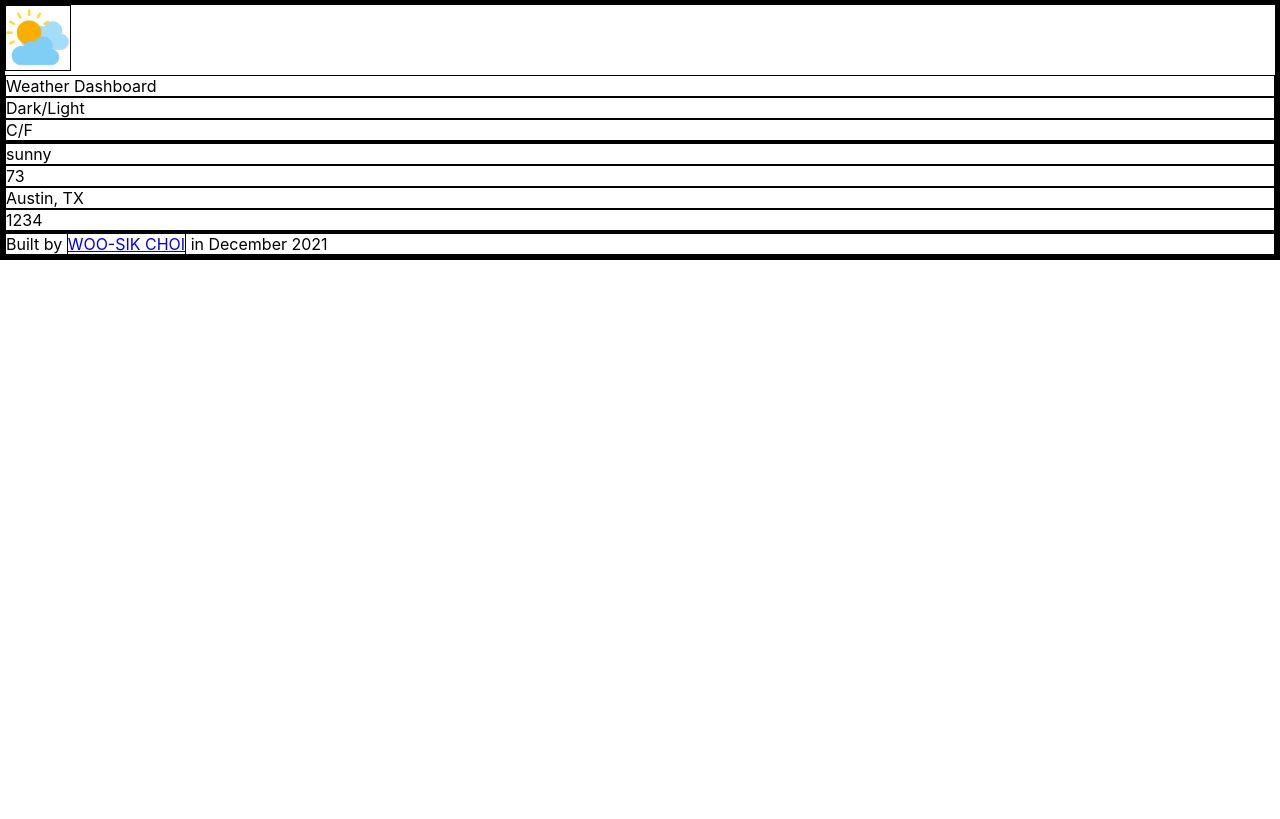
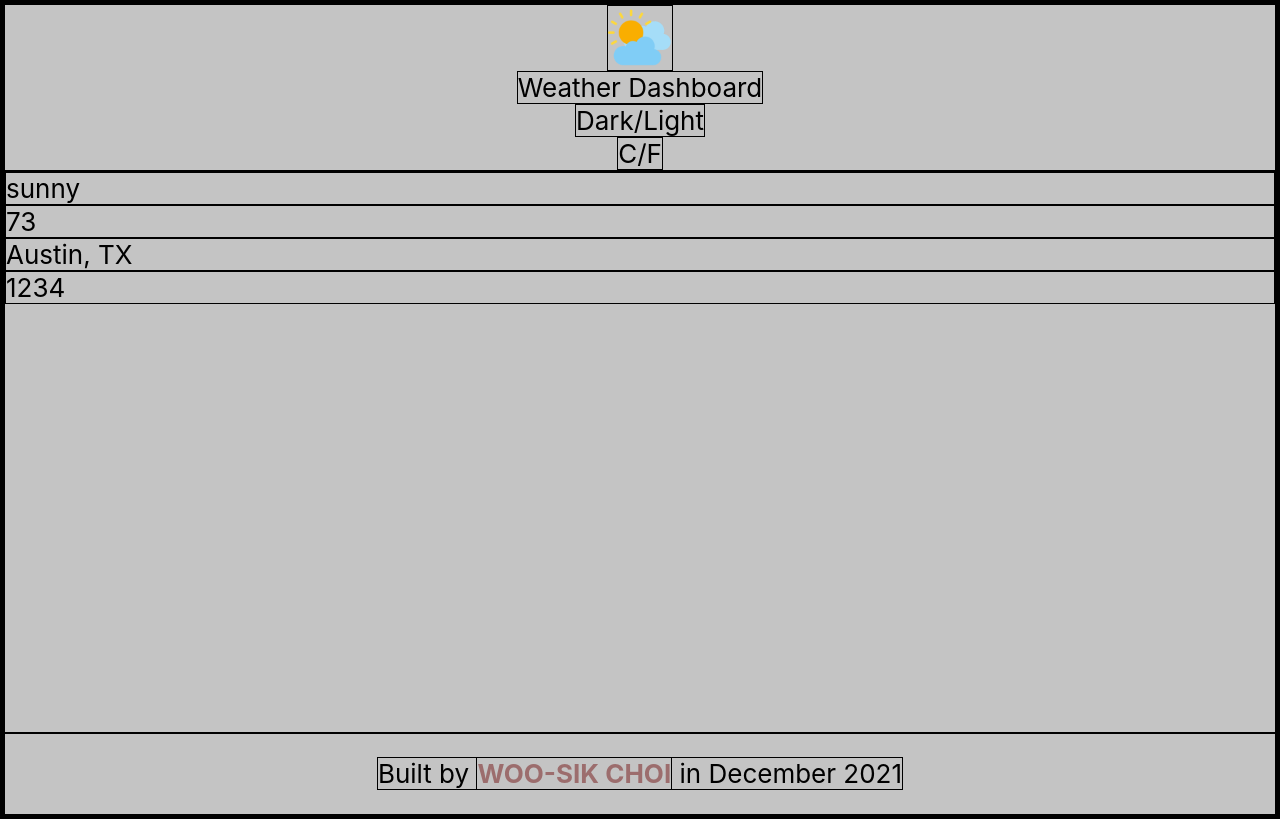
Before and after one commit to dvlprwchoi/weather-dashboard, a React (Create React App) app: page / in a window 1280 px wide. Built offline with nearby package versions, Linux system fonts and the light colour scheme.

Commit message:
Update CSS

```diff
--- a/src/App.css
+++ b/src/App.css
@@ -40,3 +40,47 @@
 * {
   border: 0.1px solid black;
 }
+
+.App {
+  background-color: #c4c4c4;
+  /* min-height: 100vh; */
+  /* display: flex; */
+  /* flex-direction: column; */
+  /* align-items: center; */
+  /* justify-content: center; */
+  font-size: calc(10px + 2vmin);
+  color: black;
+}
+
+.Header {
+  display: flex;
+  flex-direction: column;
+  align-items: center;
+  justify-content: center;
+  min-height: 20vh;
+}
+
+.Main {
+  /* display: flex; */
+  /* flex-direction: column; */
+  /* align-items: center; */
+  /* justify-content: center; */
+  min-height: 70vh;
+}
+
+.Footer {
+  display: flex;
+  align-items: center;
+  justify-content: center;
+  min-height: 10vh;
+}
+
+.portfolio-link {
+  color: #9c6d6d;
+  text-decoration: none;
+  font-weight: bolder;
+}
+
+.portfolio-link:hover {
+  text-decoration: underline;
+}
```
